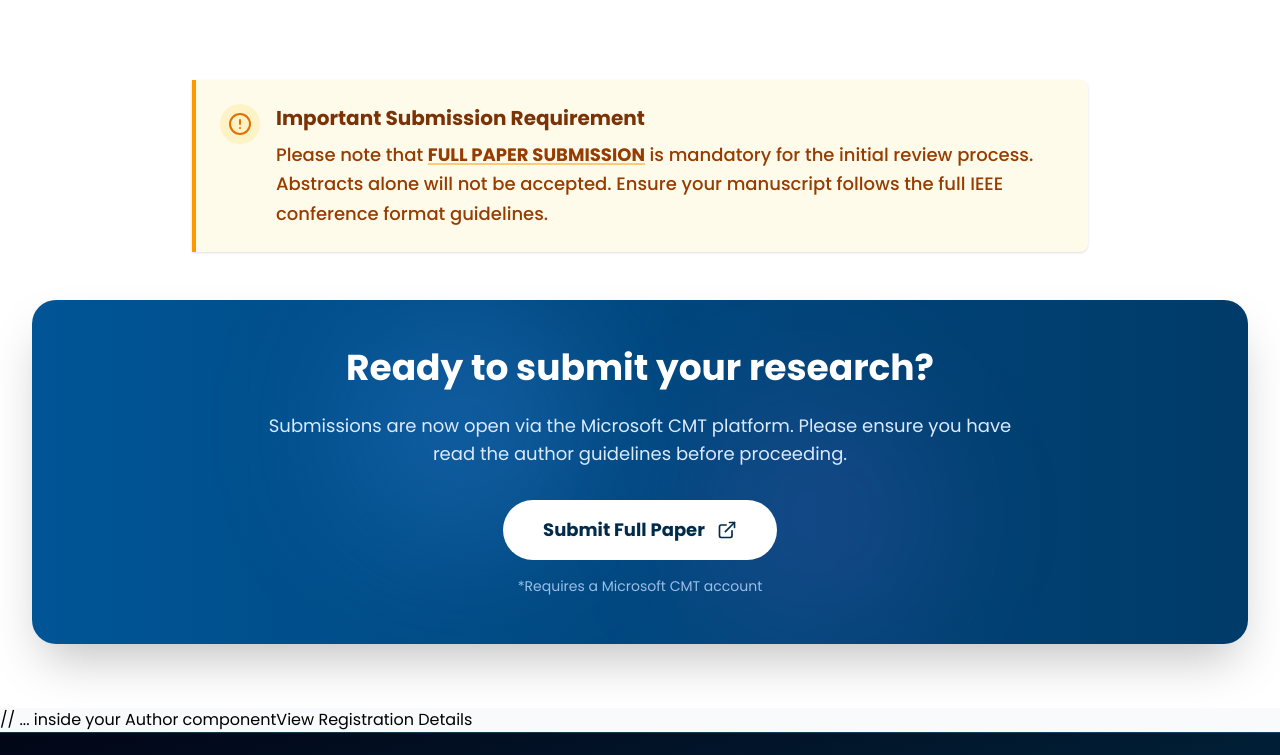
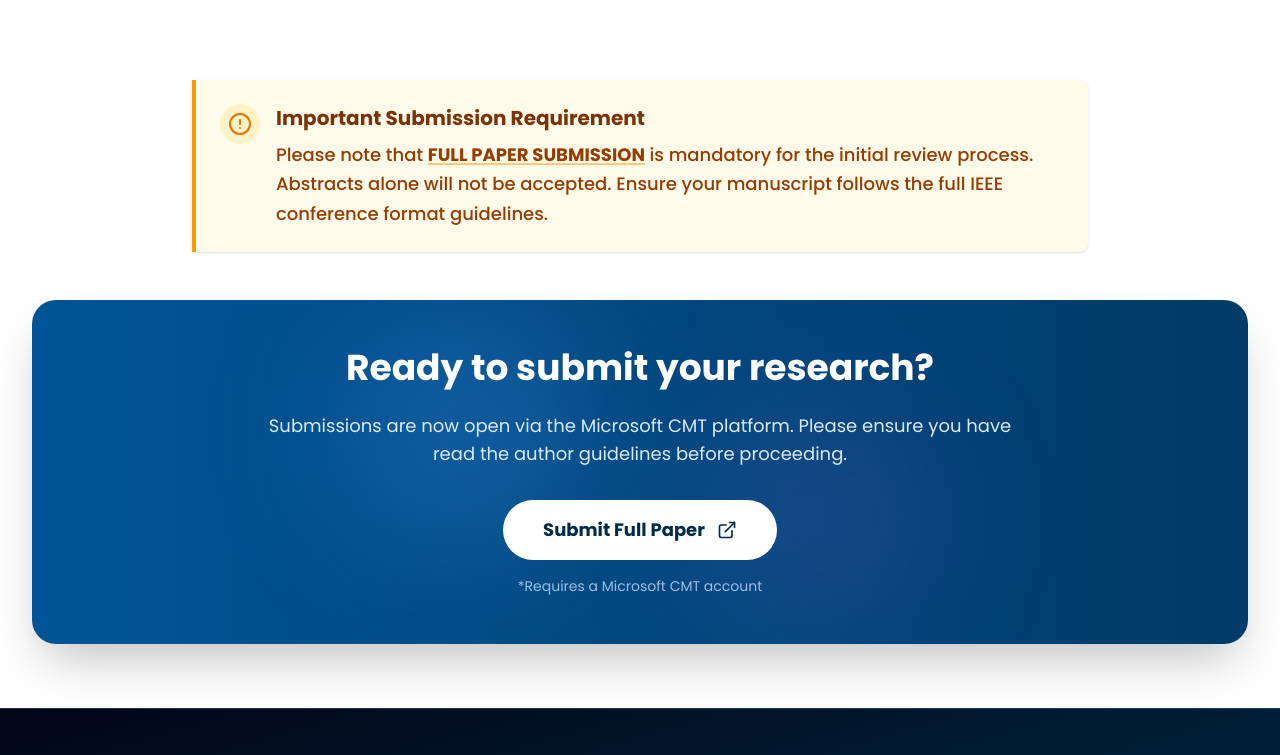
Before and after one commit to geeganage-yeran/Impetus_2026, a React (Vite) app: page /author in a window 1280 px wide. Shown: the part 1211-1966 px from the top of the page. Built offline with nearby package versions, Linux system fonts and the light colour scheme.

Commit message:
Remove unused registration link from Author component for cleaner code

```diff
--- a/src/pages/Author.jsx
+++ b/src/pages/Author.jsx
@@ -30,10 +30,6 @@ export default function Author() {
       {/* Submission Guidelines & CMT CTA */}
       <SubmissionSection />
 
-      // ... inside your Author component
-      <Link to="/registration" className="btn-styles...">
-        View Registration Details
-      </Link>
     </div>
   );
 }
```
